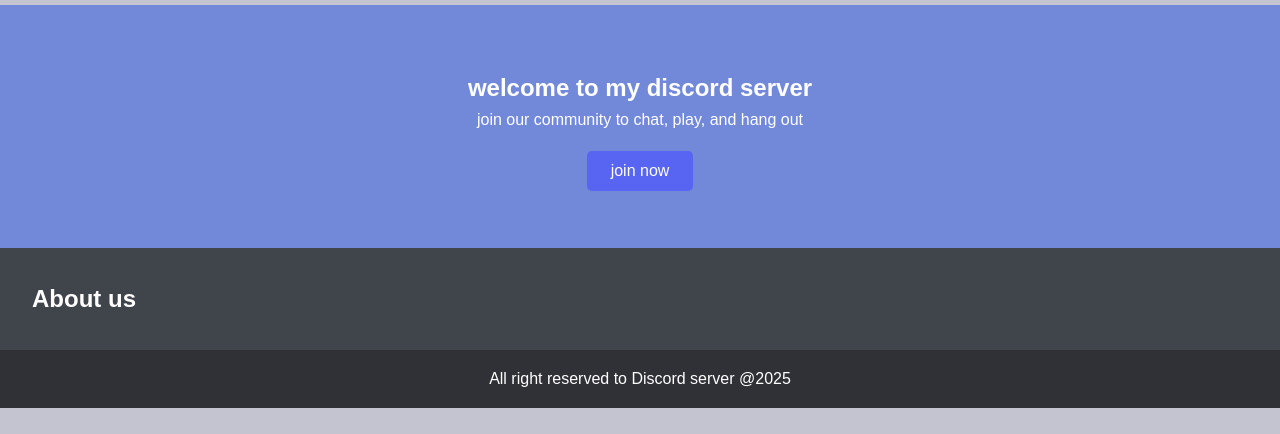
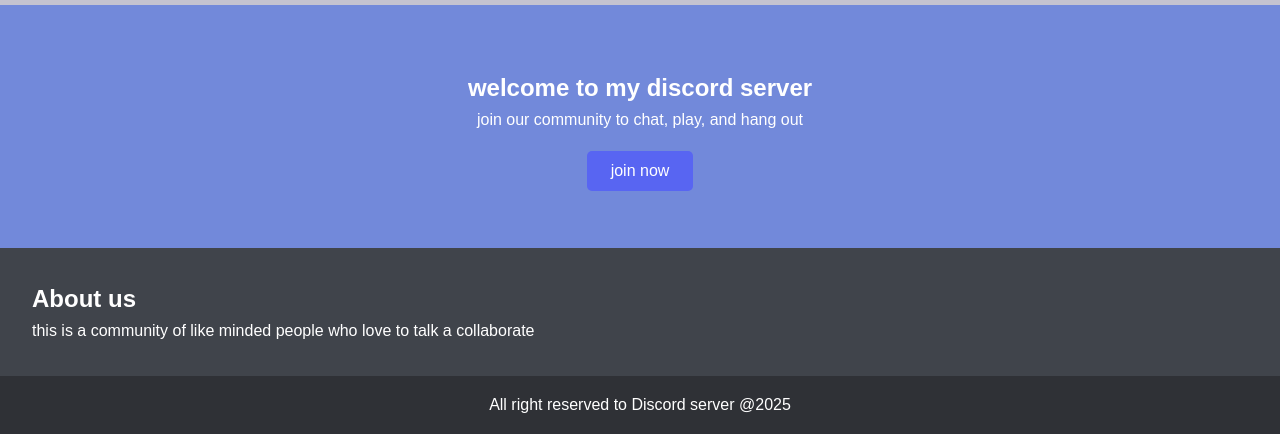
Before and after one commit to siddhartha195/discord-website, a plain HTML site: page index.html in a window 1280 px wide. Shown: the part 861-1295 px from the top of the page. Before the commit the page ends 1269 px from the top, so only its background shows below. Drawn offline with Linux system fonts and the light colour scheme.

Commit message:
second change

```diff
--- a/index.html
+++ b/index.html
@@ -37,7 +37,7 @@
     </section>
     <section id="about">
         <h2>About us</h2>
-
+        <p>this is a community of like minded people who love to talk a collaborate</p>
     </section>
     <footer>
         <p>All right reserved to Discord server @2025</p>
```
